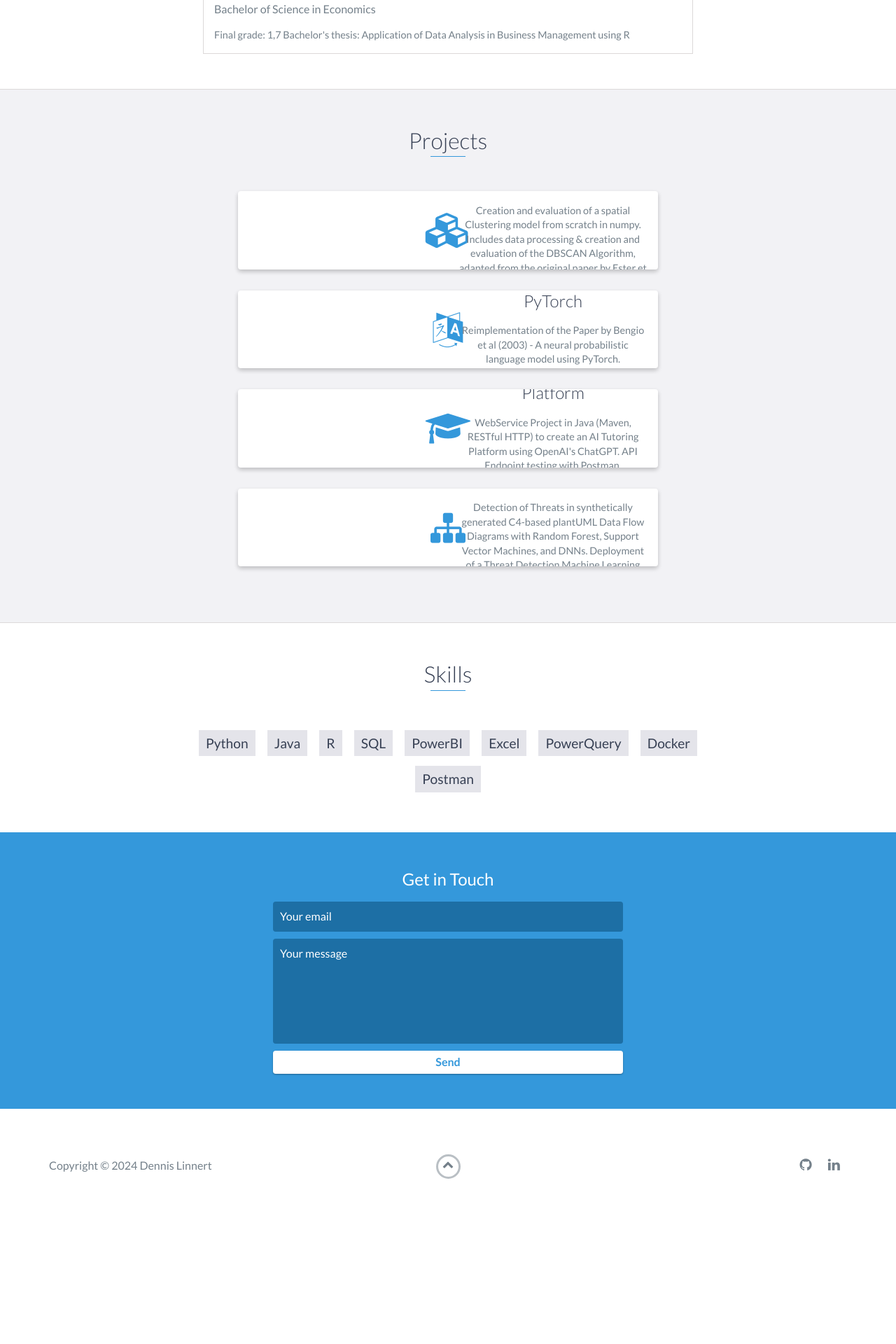
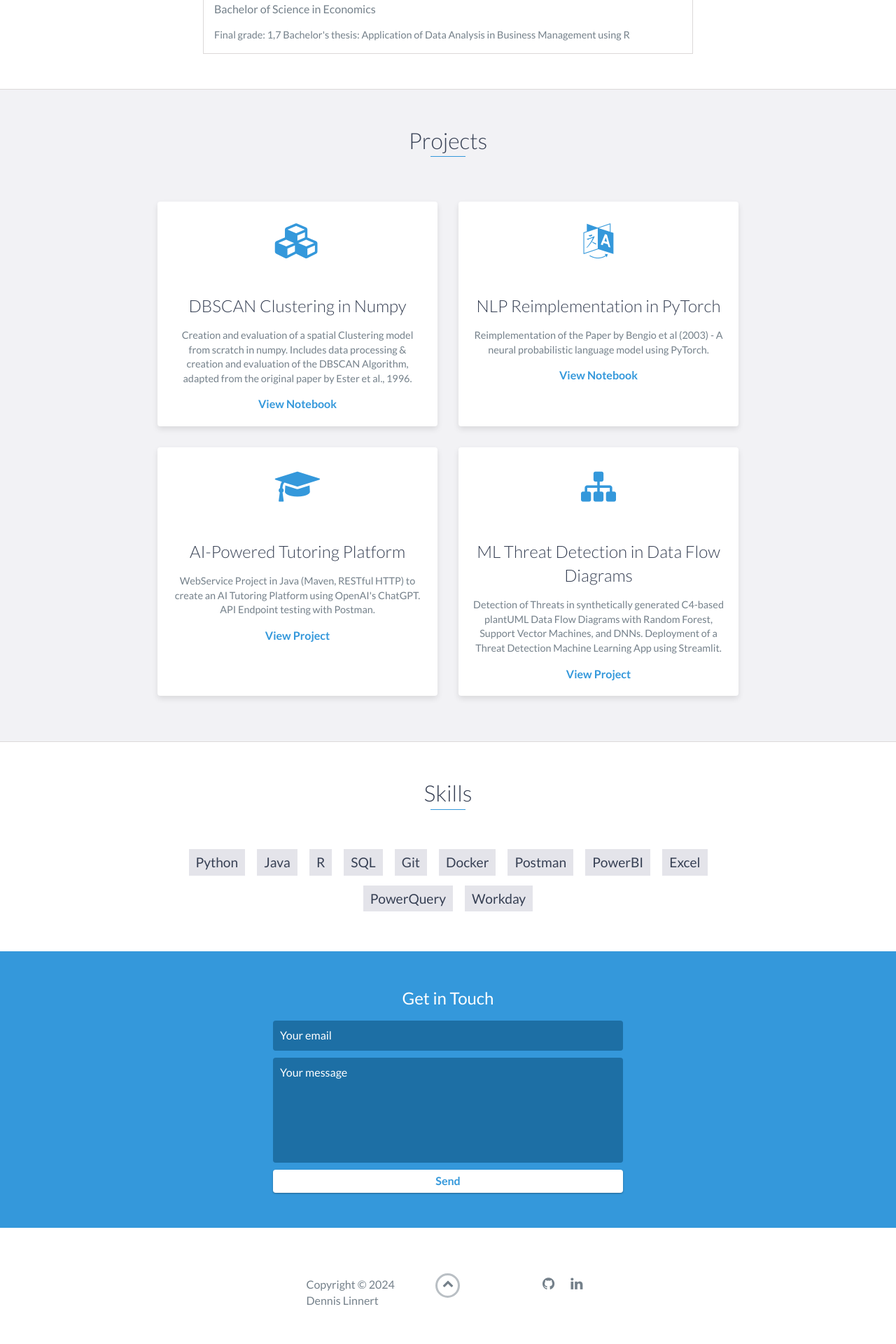
Before and after one commit to Dennis9699/MyProfile, a Jekyll site: the page index.html, which Jekyll copies as it is, in a window 1280 px wide. Shown: the part 2047-3967 px from the top of the page at 70% size. Built offline with Jekyll 4.4.1, drawn with Linux system fonts in a browser that asks for light colours; before the commit the page ends 3784 px from its top, so only the background shows below that.

Commit message:
final fix

```diff
--- a/css/styles.css
+++ b/css/styles.css
@@ -524,7 +524,6 @@ footer {
 .education-block ul {
     padding: 0 0 0 15px;
 }
-
 #projects {
     padding: 50px 15px;
     border-bottom: 1px solid #dcd9d9;
@@ -536,18 +535,24 @@ footer {
     margin-bottom: 50px;
 }
 
+.container {
+    display: flex;
+    flex-wrap: wrap;
+    justify-content: center;
+}
+
 .project {
     position: relative;
-    max-width: 600px;
-    margin:0 auto 30px auto;
+    max-width: 400px;
+    margin: 15px;
     overflow: hidden;
     background: #fff;
     border-radius: 4px;
-    /* box-shadow: 0 4px 8px rgba(0, 0, 0, 0.1);
+    box-shadow: 0 4px 8px rgba(0, 0, 0, 0.1);
     text-align: center;
     display: flex;
     flex-direction: column;
-    align-items: center; */
+    align-items: center;
 }
 
 .project-icon {
@@ -556,7 +561,9 @@ footer {
     padding: 20px;
 }
 
-.project-info {position:absolute;top:50%;transform:translateY(-50%);margin-left:300px;padding:15px}
+.project-info {
+    padding: 20px;
+}
 
 .project-info h3 {
     font-size: 1.5em;
@@ -579,6 +586,17 @@ footer {
 
 .project-info a:hover {
     text-decoration: underline;
+}
+
+@media (max-width: 768px) {
+    .container {
+        flex-direction: column;
+        align-items: center;
+    }
+
+    .project {
+        max-width: 90%;
+    }
 }
 
 #skills {
--- a/index.html
+++ b/index.html
@@ -136,7 +136,6 @@
     <div id="projects" class="background-alt">
         <h2 class="heading">Projects</h2>
         <div class="container">
-            <div class = "row">
             <div class="project shadow-large">
                 <div class="project-icon">
                     <i class="fa fa-cubes" aria-hidden="true"></i>
@@ -191,7 +190,6 @@
                     <a href="https://github.com/Dennis9699/MyProfile/tree/main/threat_modeling_algorithm_app" target="_blank">View Project</a>
                 </div>
             </div>
-            </div>
             <!-- End .project -->
         </div>
     </div>
@@ -208,11 +206,13 @@
             <li>Java</li>
             <li>R</li>
             <li>SQL</li>
+            <li>Git</li>
+            <li>Docker</li>
+            <li>Postman</li>
             <li>PowerBI</li>
             <li>Excel</li>
             <li>PowerQuery</li>
-            <li>Docker</li>
-            <li>Postman</li>
+            <li>Workday</li>
         </ul>
     </div>
     <!-- End #skills -->
```
Lines whose indentation alone changed are shown as unchanged.
